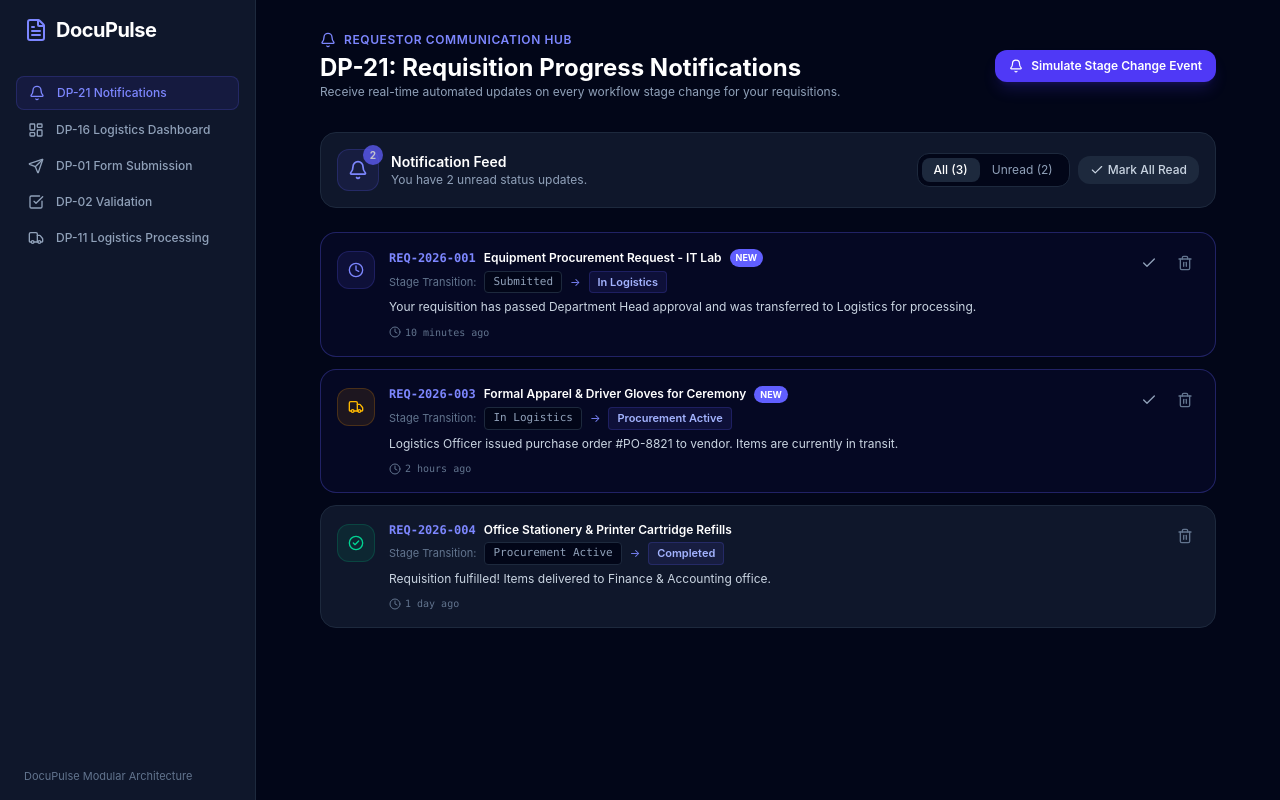
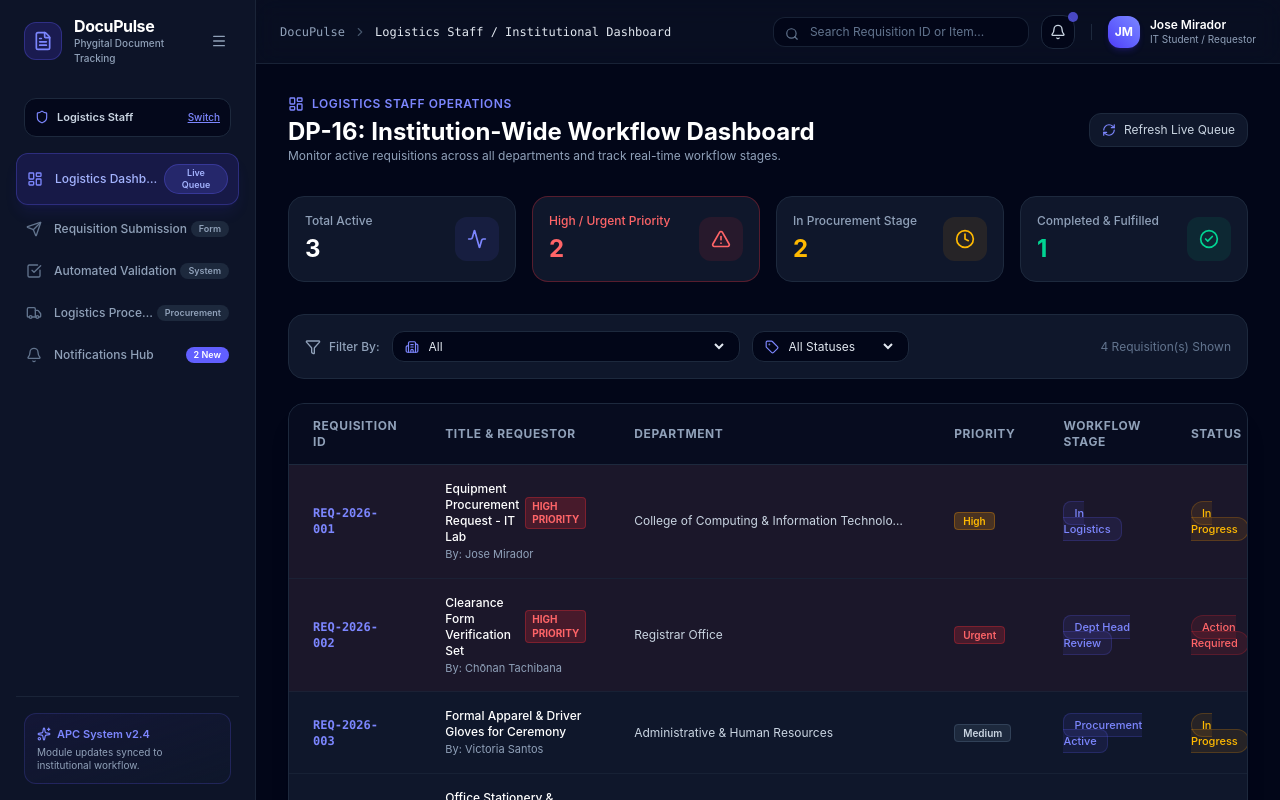
Before and after one commit to APC-SoCIT/APC-2026-2027-T1-IT241-Grp5-DocuPulse-An-AI-Assisted-Phygital-Document-Tracking-System, a React (Vite) app in the folder DocuPulse/: page / in a window 1280 px wide. Built offline with nearby package versions, Linux system fonts and the light colour scheme.

Commit message:
updated the app.tsx

```diff
--- a/DocuPulse/src/App.tsx
+++ b/DocuPulse/src/App.tsx
@@ -4,90 +4,226 @@ import RequisitionValidation from './components/RequisitionValidation';
 import LogisticsProcessing from './components/LogisticsProcessing';
 import LogisticsDashboard from './components/LogisticsDashboard';
 import NotificationsFeed from './components/NotificationsFeed';
-import { FileText, CheckSquare, Send, Truck, LayoutDashboard, Bell } from 'lucide-react';
+import {
+  FileText, CheckSquare, Send, Truck, LayoutDashboard, Bell,
+  ChevronRight, Menu, X, Shield, Search, Sparkles
+} from 'lucide-react';
 
 export default function App() {
-  const [activeTab, setActiveTab] = useState<'dp01' | 'dp02' | 'dp11' | 'dp16' | 'dp21'>('dp21');
+  const [activeTab, setActiveTab] = useState<'dp01' | 'dp02' | 'dp11' | 'dp16' | 'dp21'>('dp16');
+  const [isSidebarOpen, setIsSidebarOpen] = useState(true);
+  const [userRole, setUserRole] = useState<'Logistics Staff' | 'Requestor' | 'Approver'>('Logistics Staff');
+
+  const navItems = [
+    {
+      id: 'dp16',
+      label: 'Logistics Dashboard',
+      code: 'DP-16',
+      icon: LayoutDashboard,
+      badge: 'Live Queue'
+    },
+    {
+      id: 'dp01',
+      label: 'Requisition Submission',
+      code: 'DP-01',
+      icon: Send,
+      badge: 'Form'
+    },
+    {
+      id: 'dp02',
+      label: 'Automated Validation',
+      code: 'DP-02',
+      icon: CheckSquare,
+      badge: 'System'
+    },
+    {
+      id: 'dp11',
+      label: 'Logistics Processing',
+      code: 'DP-11',
+      icon: Truck,
+      badge: 'Procurement'
+    },
+    {
+      id: 'dp21',
+      label: 'Notifications Hub',
+      code: 'DP-21',
+      icon: Bell,
+      badge: '2 New',
+      badgeColor: 'bg-indigo-500 text-white'
+    }
+  ];
+
+  const getBreadcrumb = () => {
+    switch (activeTab) {
+      case 'dp16': return 'Logistics Staff / Institutional Dashboard';
+      case 'dp01': return 'Requestor / Submit Requisition';
+      case 'dp02': return 'Validation Engine / Completeness Checks';
+      case 'dp11': return 'Logistics Officer / Workflow Processing';
+      case 'dp21': return 'Communications / Notifications Feed';
+      default: return 'Dashboard';
+    }
+  };
 
   return (
-    <div className="flex h-screen bg-slate-950 text-slate-100 font-sans">
-      <aside className="w-64 border-r border-slate-800 bg-slate-900 p-4 flex flex-col justify-between hidden md:flex">
+    <div className="flex h-screen bg-slate-950 text-slate-100 font-sans overflow-hidden">
+      <aside
+        className={`${
+          isSidebarOpen ? 'w-64' : 'w-20'
+        } transition-all duration-300 border-r border-slate-800/80 bg-slate-900/90 backdrop-blur-md p-4 flex flex-col justify-between z-30 relative hidden md:flex`}
+      >
         <div>
-          <div className="flex items-center gap-2 mb-8 px-2">
-            <FileText className="w-6 h-6 text-indigo-400" />
-            <span className="font-bold text-xl tracking-tight text-white">DocuPulse</span>
+          <div className="flex items-center justify-between mb-8 px-2">
+            <div className="flex items-center gap-3 overflow-hidden">
+              <div className="p-2 bg-indigo-600/20 text-indigo-400 rounded-xl border border-indigo-500/30 shrink-0">
+                <FileText className="w-5 h-5" />
+              </div>
+              {isSidebarOpen && (
+                <div>
+                  <h1 className="font-bold text-base tracking-tight text-white leading-tight">DocuPulse</h1>
+                  <p className="text-[10px] text-slate-400 font-medium">Phygital Document Tracking</p>
+                </div>
+              )}
             </div>
 
-          <nav className="space-y-1">
             <button
-              onClick={() => setActiveTab('dp21')}
-              className={`w-full flex items-center gap-3 px-3 py-2 rounded-lg text-xs font-medium transition ${
-                activeTab === 'dp21'
-                  ? 'bg-indigo-600/10 text-indigo-400 border border-indigo-500/20'
-                  : 'text-slate-400 hover:text-white hover:bg-slate-800/60'
+              onClick={() => setIsSidebarOpen(!isSidebarOpen)}
+              className="p-1 rounded-lg hover:bg-slate-800 text-slate-400 hover:text-white transition"
+            >
+              <Menu className="w-4 h-4" />
+            </button>
+          </div>
+
+          <div className="px-2 mb-4">
+            {isSidebarOpen ? (
+              <div className="p-2.5 bg-slate-950/80 border border-slate-800 rounded-xl flex items-center justify-between">
+                <div className="flex items-center gap-2">
+                  <Shield className="w-3.5 h-3.5 text-indigo-400" />
+                  <span className="text-[11px] font-semibold text-slate-300">{userRole}</span>
+                </div>
+                <button
+                  onClick={() => setUserRole(userRole === 'Logistics Staff' ? 'Requestor' : 'Logistics Staff')}
+                  className="text-[10px] text-indigo-400 hover:text-indigo-300 font-medium underline"
+                >
+                  Switch
+                </button>
+              </div>
+            ) : (
+              <div className="flex justify-center p-2 bg-slate-950 border border-slate-800 rounded-xl" title={userRole}>
+                <Shield className="w-4 h-4 text-indigo-400" />
+              </div>
+            )}
+          </div>
+
+          <nav className="space-y-1.5">
+            {navItems.map((item) => {
+              const Icon = item.icon;
+              const isActive = activeTab === item.id;
+
+              return (
+                <button
+                  key={item.id}
+                  onClick={() => setActiveTab(item.id as any)}
+                  className={`w-full flex items-center justify-between p-2.5 rounded-xl text-xs font-medium transition-all group ${
+                    isActive
+                      ? 'bg-indigo-600/15 text-indigo-300 border border-indigo-500/30 shadow-lg shadow-indigo-600/10'
+                      : 'text-slate-400 hover:text-slate-200 hover:bg-slate-800/50'
                   }`}
                 >
-              <Bell className="w-4 h-4" /> DP-21 Notifications
+                  <div className="flex items-center gap-3 overflow-hidden">
+                    <Icon className={`w-4 h-4 shrink-0 transition ${isActive ? 'text-indigo-400' : 'text-slate-500 group-hover:text-slate-300'}`} />
+                    {isSidebarOpen && (
+                      <span className="truncate">{item.label}</span>
+                    )}
+                  </div>
+
+                  {isSidebarOpen && (
+                    <span className={`text-[9px] font-semibold px-2 py-0.5 rounded-full ${
+                      item.badgeColor || (isActive ? 'bg-indigo-500/20 text-indigo-300 border border-indigo-500/30' : 'bg-slate-800 text-slate-400')
+                    }`}>
+                      {item.badge}
+                    </span>
+                  )}
                 </button>
-
-            <button
-              onClick={() => setActiveTab('dp16')}
-              className={`w-full flex items-center gap-3 px-3 py-2 rounded-lg text-xs font-medium transition ${
-                activeTab === 'dp16'
-                  ? 'bg-indigo-600/10 text-indigo-400 border border-indigo-500/20'
-                  : 'text-slate-400 hover:text-white hover:bg-slate-800/60'
-              }`}
-            >
-              <LayoutDashboard className="w-4 h-4" /> DP-16 Logistics Dashboard
-            </button>
-
-            <button
-              onClick={() => setActiveTab('dp01')}
-              className={`w-full flex items-center gap-3 px-3 py-2 rounded-lg text-xs font-medium transition ${
-                activeTab === 'dp01'
-                  ? 'bg-indigo-600/10 text-indigo-400 border border-indigo-500/20'
-                  : 'text-slate-400 hover:text-white hover:bg-slate-800/60'
-              }`}
-            >
-              <Send className="w-4 h-4" /> DP-01 Form Submission
-            </button>
-
-            <button
-              onClick={() => setActiveTab('dp02')}
-              className={`w-full flex items-center gap-3 px-3 py-2 rounded-lg text-xs font-medium transition ${
-                activeTab === 'dp02'
-                  ? 'bg-indigo-600/10 text-indigo-400 border border-indigo-500/20'
-                  : 'text-slate-400 hover:text-white hover:bg-slate-800/60'
-              }`}
-            >
-              <CheckSquare className="w-4 h-4" /> DP-02 Validation
-            </button>
-
-            <button
-              onClick={() => setActiveTab('dp11')}
-              className={`w-full flex items-center gap-3 px-3 py-2 rounded-lg text-xs font-medium transition ${
-                activeTab === 'dp11'
-                  ? 'bg-indigo-600/10 text-indigo-400 border border-indigo-500/20'
-                  : 'text-slate-400 hover:text-white hover:bg-slate-800/60'
-              }`}
-            >
-              <Truck className="w-4 h-4" /> DP-11 Logistics Processing
-            </button>
+              );
+            })}
           </nav>
         </div>
 
-        <div className="text-[11px] text-slate-500 px-2">
-          DocuPulse Modular Architecture
+        <div className="px-2 pt-4 border-t border-slate-800/80">
+          {isSidebarOpen ? (
+            <div className="p-3 bg-gradient-to-br from-indigo-950/40 to-slate-900 border border-indigo-500/20 rounded-xl">
+              <div className="flex items-center gap-1.5 text-indigo-400 text-[11px] font-semibold mb-1">
+                <Sparkles className="w-3.5 h-3.5" /> APC System v2.4
+              </div>
+              <p className="text-[10px] text-slate-400 leading-tight">Module updates synced to institutional workflow.</p>
+            </div>
+          ) : (
+            <div className="flex justify-center text-indigo-400">
+              <Sparkles className="w-4 h-4" />
+            </div>
+          )}
         </div>
       </aside>
 
-      <main className="flex-1 overflow-y-auto p-6 md:p-8">
-        {activeTab === 'dp21' && <NotificationsFeed />}
+      <div className="flex-1 flex flex-col h-screen overflow-hidden">
+        <header className="h-16 border-b border-slate-800/80 bg-slate-900/50 backdrop-blur-md px-6 flex items-center justify-between shrink-0">
+          <div className="flex items-center gap-3">
+            <div className="flex md:hidden items-center gap-2">
+              <div className="p-1.5 bg-indigo-600/20 text-indigo-400 rounded-lg">
+                <FileText className="w-4 h-4" />
+              </div>
+              <span className="font-bold text-sm text-white">DocuPulse</span>
+            </div>
+
+            <div className="hidden sm:flex items-center gap-2 text-xs text-slate-400 font-mono">
+              <span>DocuPulse</span>
+              <ChevronRight className="w-3.5 h-3.5 text-slate-600" />
+              <span className="text-slate-200 font-medium">{getBreadcrumb()}</span>
+            </div>
+          </div>
+
+          <div className="flex items-center gap-3">
+            <div className="relative hidden lg:block w-64">
+              <Search className="w-3.5 h-3.5 absolute left-3 top-2.5 text-slate-500" />
+              <input
+                type="text"
+                placeholder="Search Requisition ID or Item..."
+                className="w-full bg-slate-950 border border-slate-800/80 rounded-xl py-1.5 pl-9 pr-3 text-xs text-slate-200 placeholder-slate-500 focus:outline-none focus:border-indigo-500 transition"
+              />
+            </div>
+
+            <button
+              onClick={() => setActiveTab('dp21')}
+              className="relative p-2 bg-slate-950 border border-slate-800 hover:border-slate-700 text-slate-300 rounded-xl transition"
+            >
+              <Bell className="w-4 h-4" />
+              <span className="absolute -top-1 -right-1 w-2.5 h-2.5 bg-indigo-500 rounded-full animate-pulse"></span>
+            </button>
+
+            <div className="h-4 w-px bg-slate-800 mx-1"></div>
+
+            <div className="flex items-center gap-2.5">
+              <div className="w-8 h-8 rounded-xl bg-gradient-to-tr from-indigo-600 to-indigo-400 flex items-center justify-center font-bold text-xs text-white shadow-md shadow-indigo-600/20">
+                JM
+              </div>
+              <div className="hidden sm:block text-left">
+                <p className="text-xs font-semibold text-white leading-tight">Jose Mirador</p>
+                <p className="text-[10px] text-slate-400">IT Student / Requestor</p>
+              </div>
+            </div>
+          </div>
+        </header>
+
+        <main className="flex-1 overflow-y-auto p-6 md:p-8 bg-slate-950">
+          <div className="animate-in fade-in duration-200">
             {activeTab === 'dp16' && <LogisticsDashboard />}
             {activeTab === 'dp01' && <RequisitionForm />}
             {activeTab === 'dp02' && <RequisitionValidation />}
             {activeTab === 'dp11' && <LogisticsProcessing />}
+            {activeTab === 'dp21' && <NotificationsFeed />}
+          </div>
         </main>
+      </div>
     </div>
   );
 }
```
Lines whose indentation alone changed are shown as unchanged.
